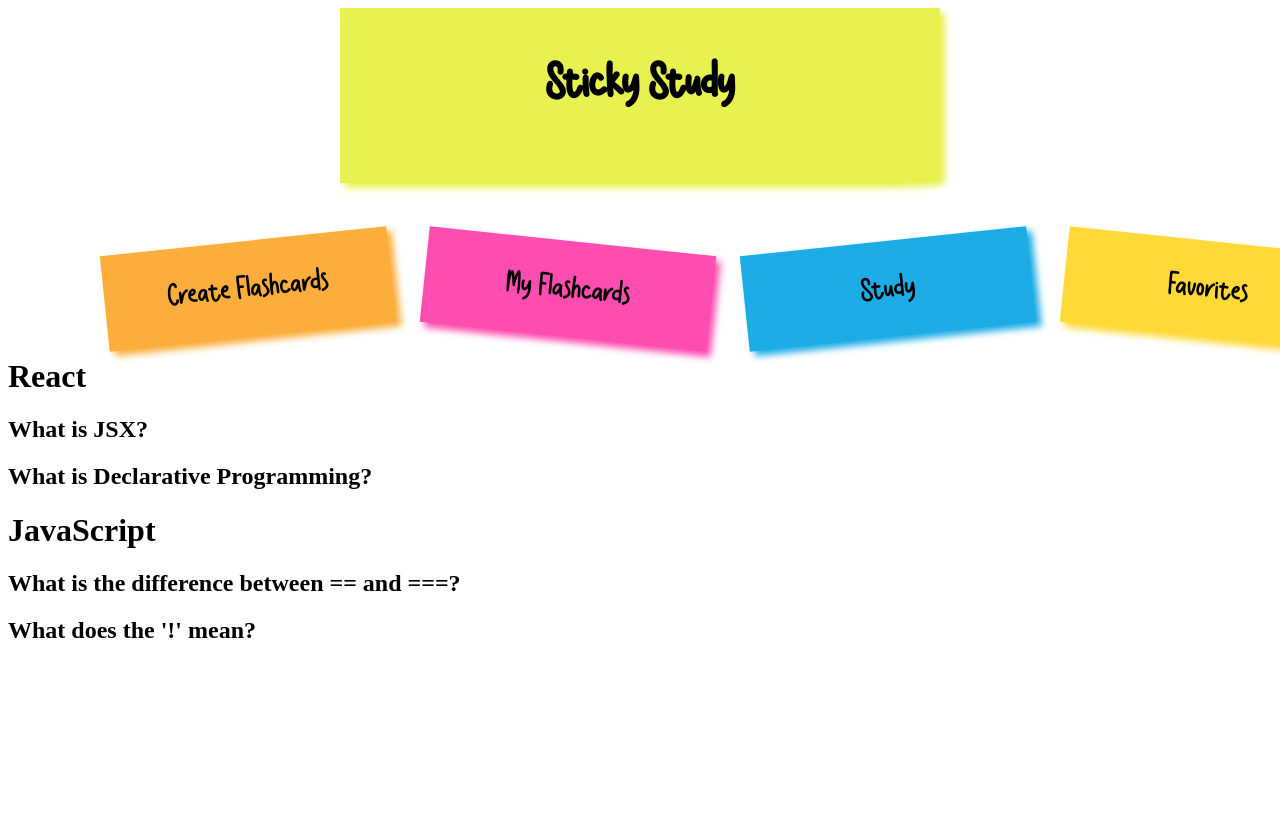
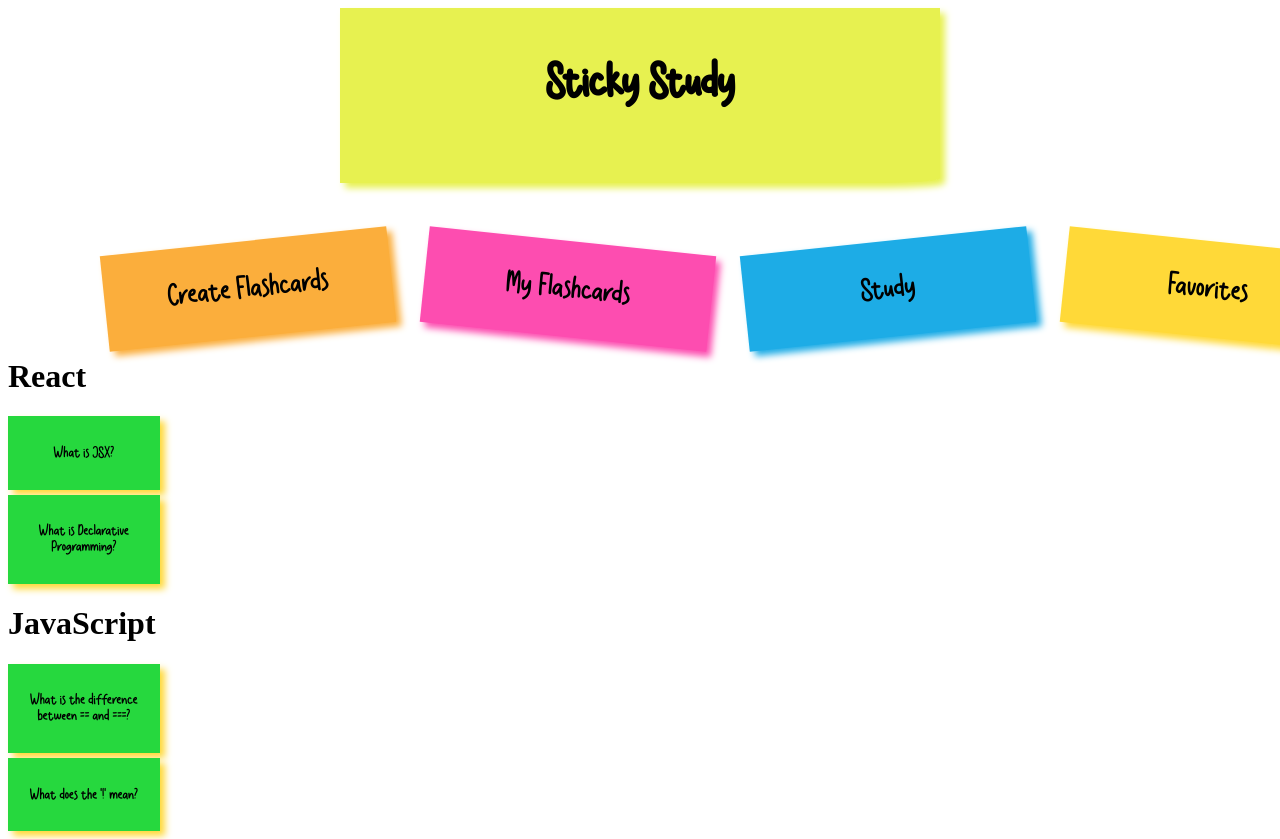
Before and after one commit to rjyeeun/Flashcard, a React (Create React App) app in the folder flashcard_phase_2_project/: page /decks in a window 1280 px wide. Shown: the top 839 px of the page. Before the commit the page ends 800 px from the top, so only its background shows below. Built offline with nearby package versions, Linux system fonts and the light colour scheme; data requests are answered from the project's data file.

Commit message:
added basic css to flashcards. flashcard background toggles between pink and green

```diff
--- a/flashcard_phase_2_project/src/components/FlashCard.js
+++ b/flashcard_phase_2_project/src/components/FlashCard.js
@@ -11,9 +11,9 @@ function FlashCard({flashcard}) {
     const {id, question, answer} = flashcard
 
     return (
-        <div className='card'>
-            <h2 onClick={toggleStudy}>{isFront?question:answer}</h2>
-            {/* <h2>{answer}</h2> */}
+        <div className='card' style={{background: isFront ? '#26d83e':'#ff69b4'}}>
+            <p onClick={toggleStudy}>{isFront?question:answer}</p>
+            {/* <p>{answer}</p> */}
         </div>
     );
   }
--- a/flashcard_phase_2_project/src/index.css
+++ b/flashcard_phase_2_project/src/index.css
@@ -114,3 +114,23 @@
     margin-left: 33em;
     margin-top: -3em
 }
+
+.card {
+    cursor: pointer;
+    font-family: 'Sticky Notes', sans-serif;
+    font-size: 20;
+    text-align: center;
+    text-decoration:none;
+    color:#000;
+    background: #26d83e;
+    display:block;
+    min-height:30px;
+    max-width:10%;
+    padding:1%;
+    margin: 5px 0;
+    box-shadow: 5px 5px 7px #FFD938;
+    transition: transform .15s linear;
+    display: flex;
+    align-items: center;
+    justify-content: center;
+}
```
